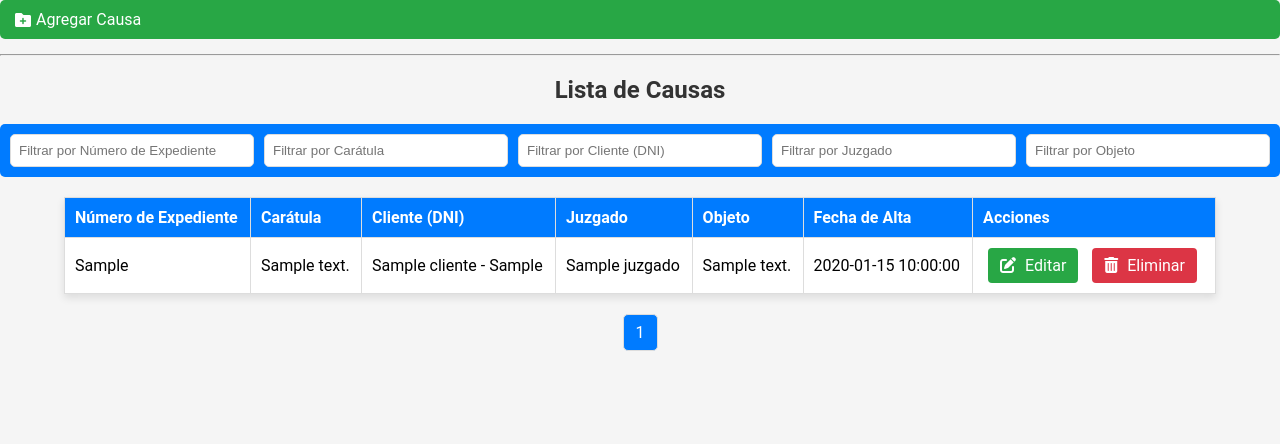
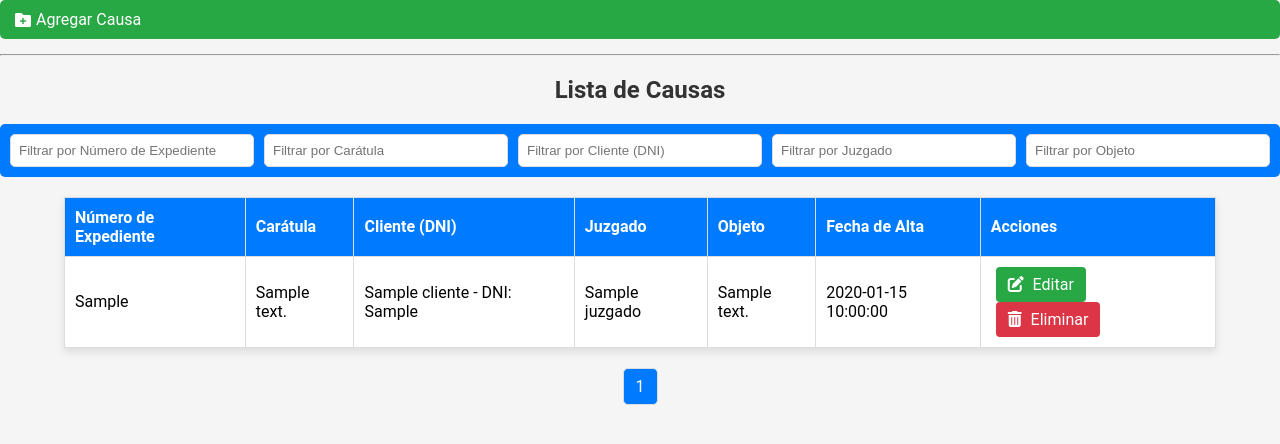
Before and after one commit to gcrysuk/Proyecto_abogados, a PHP site: page /views/causas.php in a window 1280 px wide. Shown: the part 107-551 px from the top of the page. Run offline with PHP 8.4, Linux system fonts and the light colour scheme; tables that the repository leaves empty or names only in its code hold one stand-in row (values such as "Sample post").

Commit message:
version13.3

```diff
--- a/views/causas.php
+++ b/views/causas.php
@@ -106,7 +106,7 @@ include_once '../database/conexion.php';
                 <?php
                 $clientes = $conn->query("SELECT DNI, Nombre FROM Clientes");
                 while ($cliente = $clientes->fetch_assoc()) {
-                    echo "<option value='{$cliente['DNI']}'>DNI: {$cliente['DNI']} - {$cliente['Nombre']}</option>";
+                    echo "<option value='{$cliente['DNI']}'> {$cliente['Nombre']} - DNI: {$cliente['DNI']}</option>";
                 }
                 ?>
                 <option value="add">+ Agregar Nuevo Cliente</option>
@@ -198,7 +198,7 @@ include_once '../database/conexion.php';
                 echo "<tr>";
                 echo "<td>{$row['Numero_Expediente']}</td>";
                 echo "<td>{$row['Caratula']}</td>";
-                echo "<td>{$row['ClienteNombre']} - {$row['ClienteDNI']}</td>";
+                echo "<td>{$row['ClienteNombre']} - DNI: {$row['ClienteDNI']}</td>";
                 echo "<td>{$row['Juzgado']}</td>";
                 echo "<td>{$row['Objeto']}</td>";
                 echo "<td>{$row['Fecha_Alta']}</td>";
```
